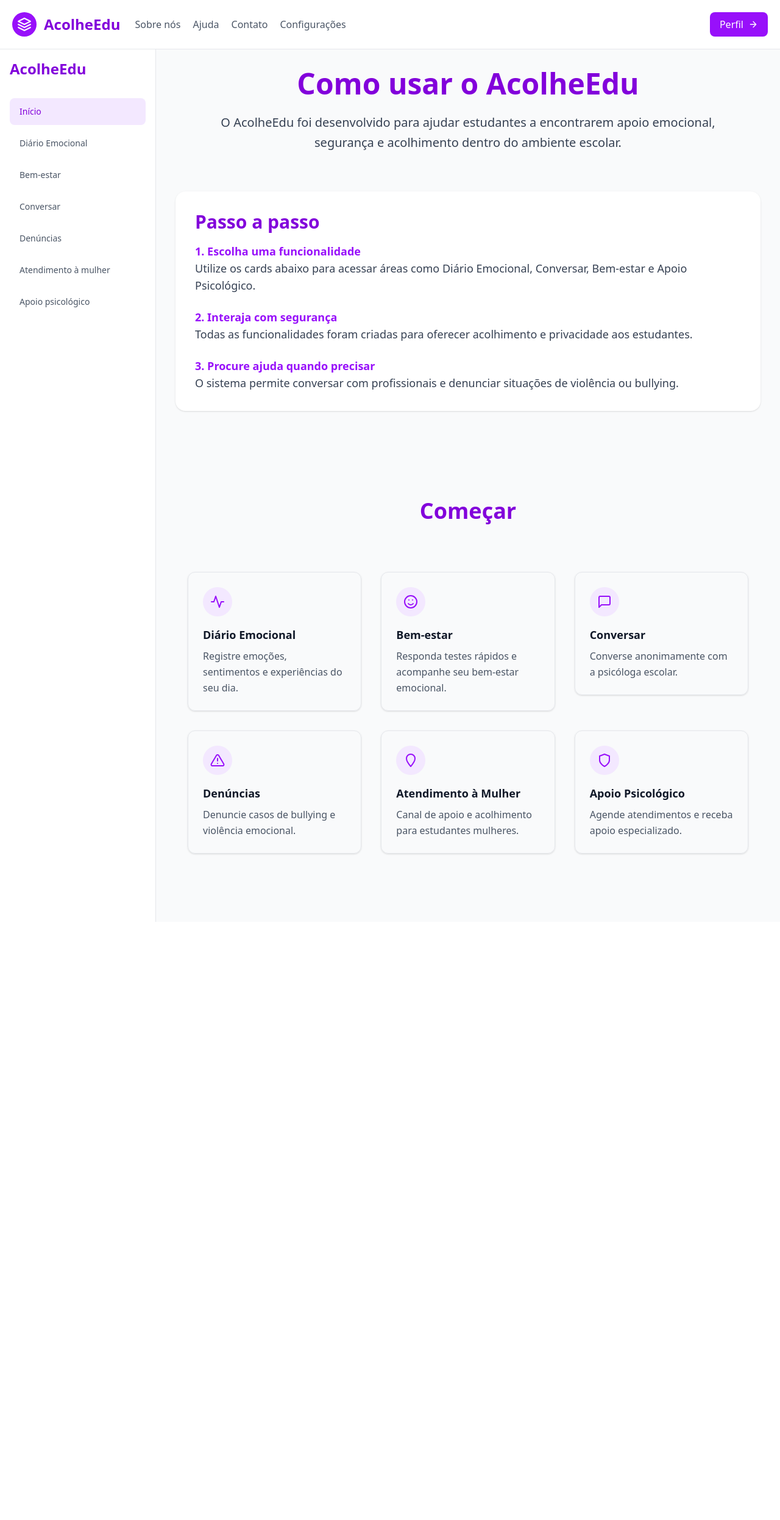
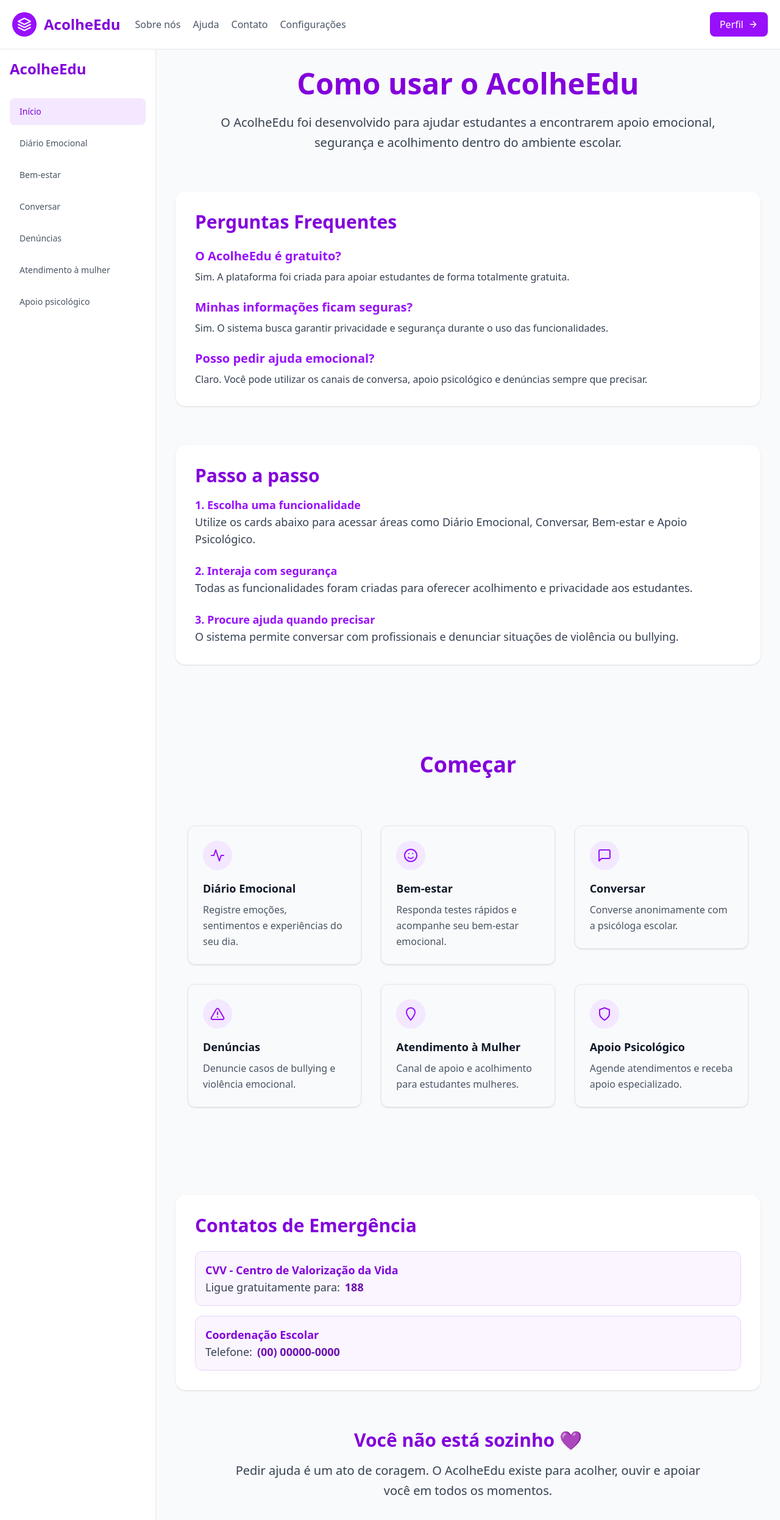
Before and after one commit to LucasHenriqueAl/acolheEdu, a React (Vite) app: page /ajuda in a window 1280 px wide. Shown: the whole page at 61% size. Before the commit the page ends 1512 px from the top, so only its background shows below. Built offline with nearby package versions, Linux system fonts and the light colour scheme.

Commit message:
atualização pagina ajuda.tsx

```diff
--- a/src/pages/Ajuda.tsx
+++ b/src/pages/Ajuda.tsx
@@ -25,6 +25,52 @@ export function Ajuda() {
               encontrarem apoio emocional, segurança e acolhimento
               dentro do ambiente escolar.
             </p>
+
+          </section>
+
+          {/* FAQ */}
+          <section className="mb-16 rounded-2xl bg-white p-8 shadow-sm">
+
+            <h2 className="mb-6 text-3xl font-bold text-purple-700">
+              Perguntas Frequentes
+            </h2>
+
+            <div className="space-y-6">
+
+              <div>
+                <h3 className="text-xl font-bold text-purple-600">
+                  O AcolheEdu é gratuito?
+                </h3>
+
+                <p className="mt-2 text-gray-700">
+                  Sim. A plataforma foi criada para apoiar estudantes
+                  de forma totalmente gratuita.
+                </p>
+              </div>
+
+              <div>
+                <h3 className="text-xl font-bold text-purple-600">
+                  Minhas informações ficam seguras?
+                </h3>
+
+                <p className="mt-2 text-gray-700">
+                  Sim. O sistema busca garantir privacidade e segurança
+                  durante o uso das funcionalidades.
+                </p>
+              </div>
+
+              <div>
+                <h3 className="text-xl font-bold text-purple-600">
+                  Posso pedir ajuda emocional?
+                </h3>
+
+                <p className="mt-2 text-gray-700">
+                  Claro. Você pode utilizar os canais de conversa,
+                  apoio psicológico e denúncias sempre que precisar.
+                </p>
+              </div>
+
+            </div>
 
           </section>
 
@@ -74,8 +120,61 @@ export function Ajuda() {
 
           </section>
 
-          {/* Cards reutilizados */}
+          {/* Cards */}
           <CardsFuncionalidade />
+
+          {/* Contatos de Emergência */}
+          <section className="mt-16 rounded-2xl bg-white p-8 shadow-sm">
+
+            <h2 className="mb-6 text-3xl font-bold text-purple-700">
+              Contatos de Emergência
+            </h2>
+
+            <div className="space-y-4 text-lg text-gray-700">
+
+              <div className="rounded-xl border border-purple-200 bg-purple-50 p-4">
+                <h3 className="font-bold text-purple-700">
+                  CVV - Centro de Valorização da Vida
+                </h3>
+
+                <p>
+                  Ligue gratuitamente para:
+                  <span className="ml-2 font-bold text-purple-800">
+                    188
+                  </span>
+                </p>
+              </div>
+
+              <div className="rounded-xl border border-purple-200 bg-purple-50 p-4">
+                <h3 className="font-bold text-purple-700">
+                  Coordenação Escolar
+                </h3>
+
+                <p>
+                  Telefone:
+                  <span className="ml-2 font-bold text-purple-800">
+                    (00) 00000-0000
+                  </span>
+                </p>
+              </div>
+
+            </div>
+
+          </section>
+
+          {/* Mensagem final */}
+          <section className="mt-16 text-center">
+
+            <h2 className="mb-4 text-3xl font-extrabold text-purple-700">
+              Você não está sozinho 💜
+            </h2>
+
+            <p className="mx-auto max-w-3xl text-xl leading-relaxed text-gray-700">
+              Pedir ajuda é um ato de coragem. O AcolheEdu existe para
+              acolher, ouvir e apoiar você em todos os momentos.
+            </p>
+
+          </section>
 
         </main>
 
```
